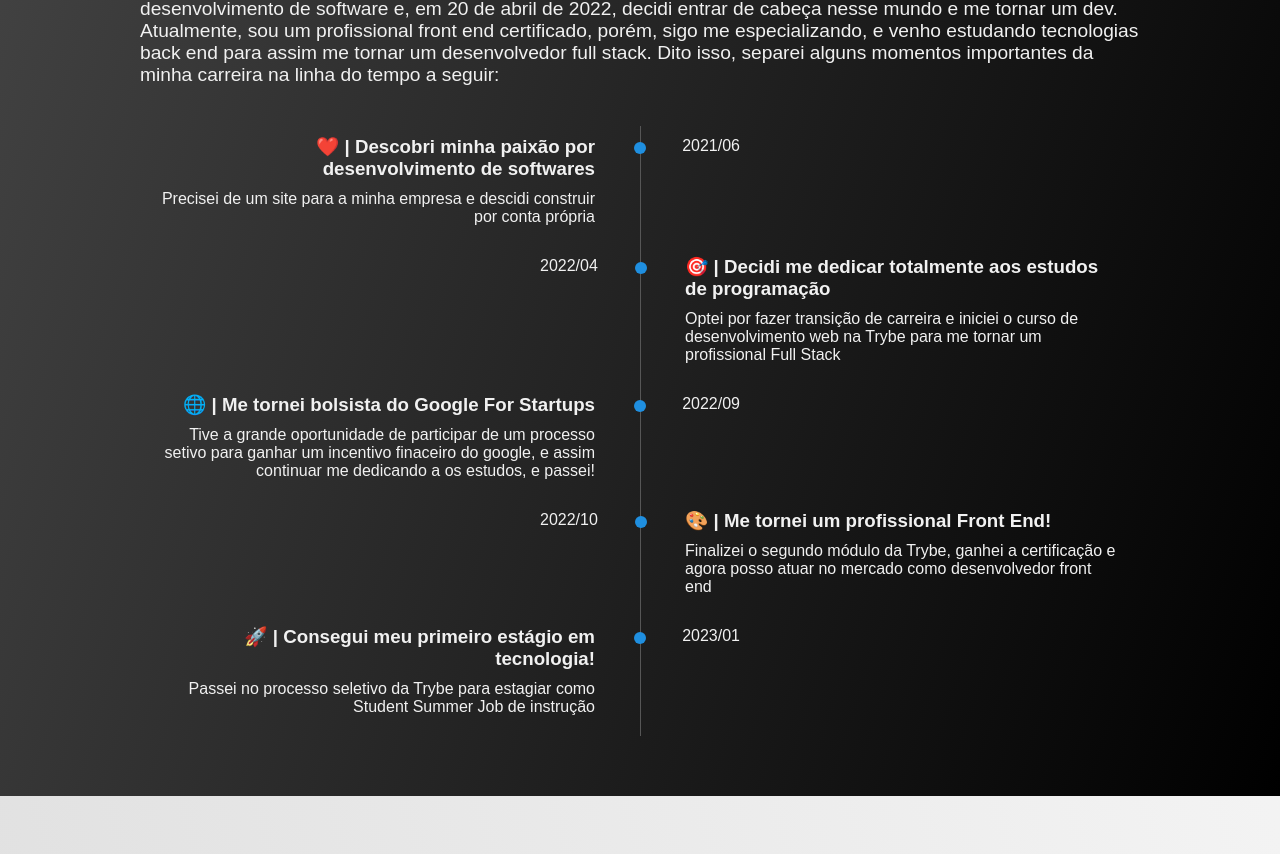
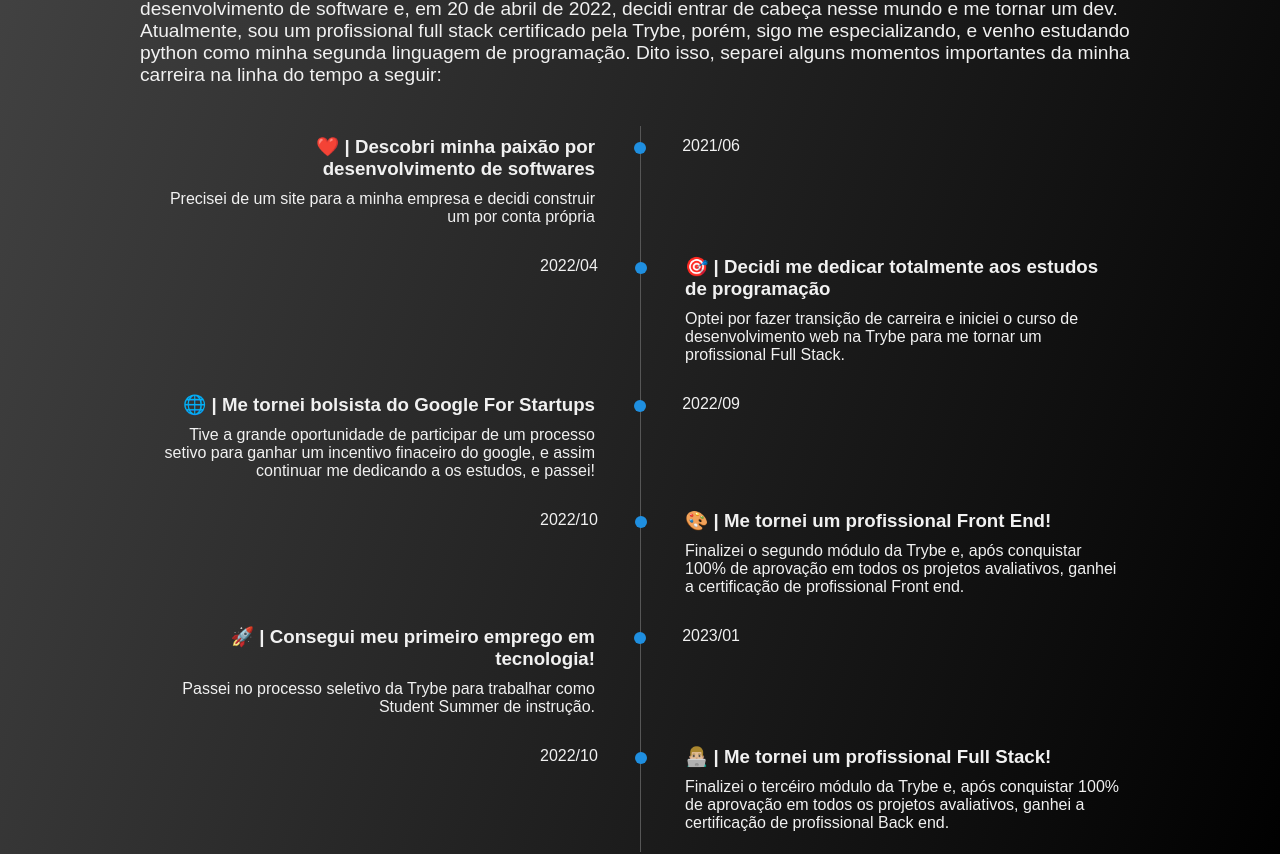
Before and after one commit to victormatia/portifolio, a React (Vite) app: page / in a window 1280 px wide. Shown: the part 939-1793 px from the top of the page. Built offline with nearby package versions, Linux system fonts and the light colour scheme; a web font is replaced by a local one.

Commit message:
feat: update text and spell checks

```diff
--- a/src/mock/mockApi.js
+++ b/src/mock/mockApi.js
@@ -35,18 +35,18 @@ export const projects = [
 ];
 
 export const aboutMe = {
-  about: 'Um pouco mais sobre mim. Tenho 24 anos e sou Cearense. Há um tempo, descobri minha paixão pelo desenvolvimento de software e, em 20 de abril de 2022, decidi entrar de cabeça nesse mundo e me tornar um dev. Atualmente, sou um profissional front end certificado, porém, sigo me especializando, e venho estudando tecnologias back end para assim me tornar um desenvolvedor full stack. Dito isso, separei alguns momentos importantes da minha carreira na linha do tempo a seguir:',
+  about: 'Um pouco mais sobre mim. Tenho 24 anos e sou Cearense. Há um tempo, descobri minha paixão pelo desenvolvimento de software e, em 20 de abril de 2022, decidi entrar de cabeça nesse mundo e me tornar um dev. Atualmente, sou um profissional full stack certificado pela Trybe, porém, sigo me especializando, e venho estudando python como minha segunda linguagem de programação. Dito isso, separei alguns momentos importantes da minha carreira na linha do tempo a seguir:',
   timeLinePoints: [
     {
       id: 1,
       title: '❤️ | Descobri minha paixão por desenvolvimento de softwares',
-      context: 'Precisei de um site para a minha empresa e descidi construir por conta própria',
+      context: 'Precisei de um site para a minha empresa e decidi construir um por conta própria',
       date: '2021/06',
     },
     {
       id: 2,
       title: '🎯 | Decidi me dedicar totalmente aos estudos de programação',
-      context: 'Optei por fazer transição de carreira  e iniciei o curso de desenvolvimento web na Trybe para me tornar um profissional Full Stack',
+      context: 'Optei por fazer transição de carreira  e iniciei o curso de desenvolvimento web na Trybe para me tornar um profissional Full Stack.',
       date: '2022/04',
     },
     {
@@ -58,14 +58,20 @@ export const aboutMe = {
     {
       id: 4,
       title: '🎨 | Me tornei um profissional Front End!',
-      context: 'Finalizei o segundo módulo da Trybe, ganhei a certificação e agora posso atuar no mercado como desenvolvedor front end',
+      context: 'Finalizei o segundo módulo da Trybe e, após conquistar 100% de aprovação em todos os projetos avaliativos, ganhei a certificação de profissional Front end.',
       date: '2022/10',
     },
     {
       id: 5,
-      title: '🚀 | Consegui meu primeiro estágio em tecnologia!',
-      context: 'Passei no processo seletivo da Trybe para estagiar como Student Summer Job de instrução',
+      title: '🚀 | Consegui meu primeiro emprego em tecnologia!',
+      context: 'Passei no processo seletivo da Trybe para trabalhar como Student Summer de instrução.',
       date: '2023/01',
+    },
+    {
+      id: 6,
+      title: '👨🏼‍💻 | Me tornei um profissional Full Stack!',
+      context: 'Finalizei o tercéiro módulo da Trybe e, após conquistar 100% de aprovação em todos os projetos avaliativos, ganhei a certificação de profissional Back end.',
+      date: '2022/10',
     },
   ],
 }
```
